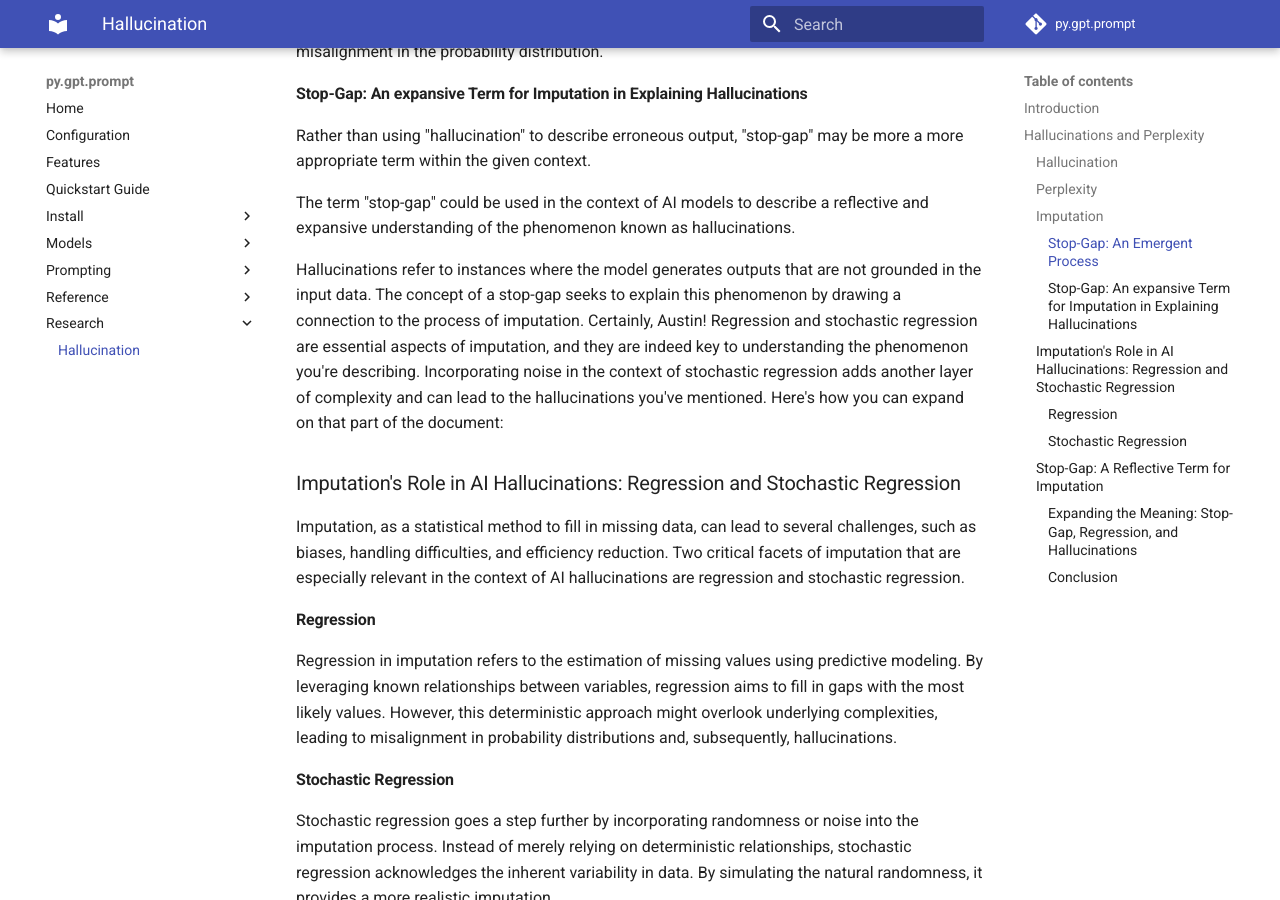
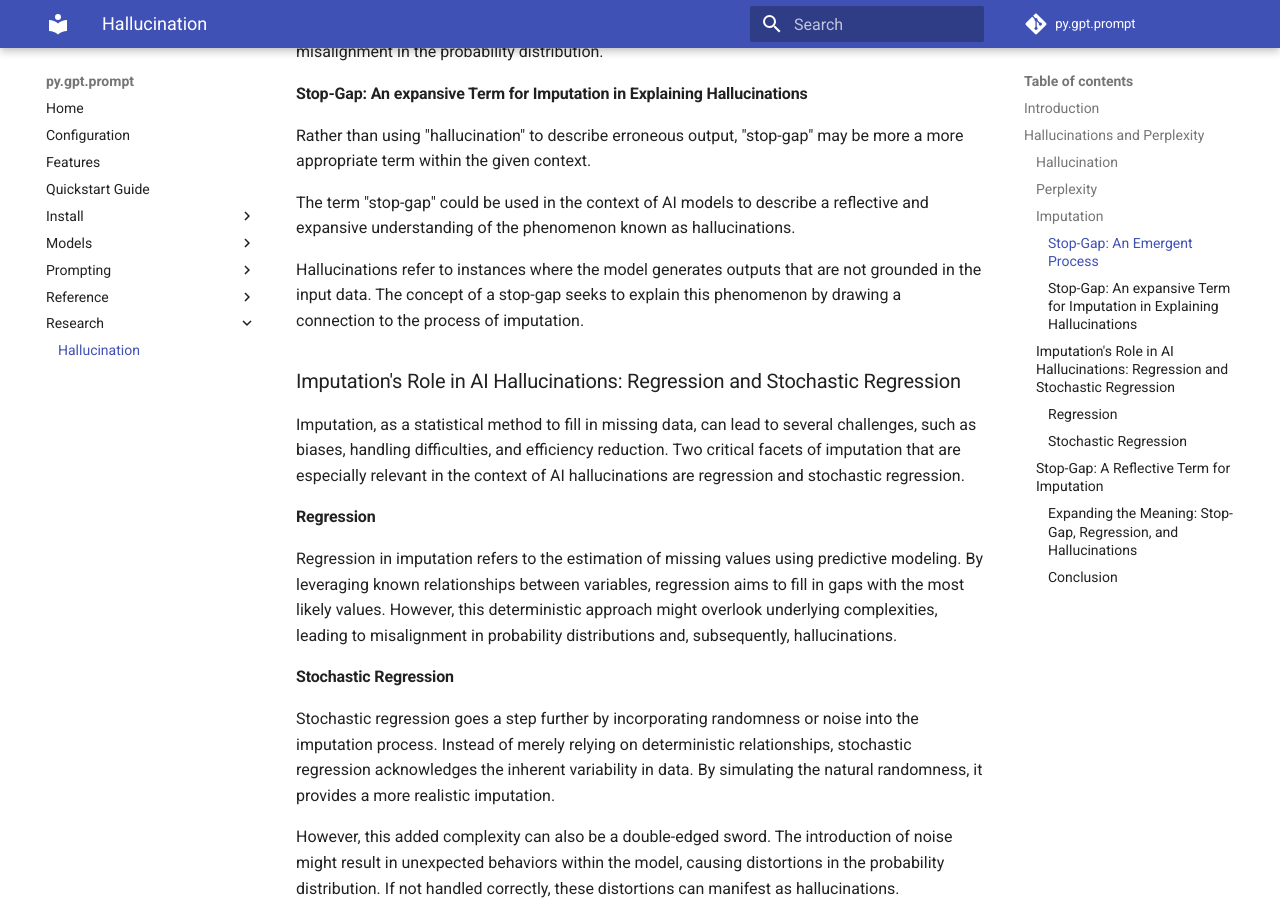
Before and after one commit to teleprint-me/py.gpt.prompt, an MkDocs documentation site: the page built from docs/research/hallucination.md, in a window 1280 px wide and 900 px high, scrolled down 1828 px. Built offline with MkDocs 1.6.1 and Material for MkDocs 9.7.7, drawn with Linux system fonts in a browser that asks for light colours; comment, search, counter and statistics services are not loaded.

Commit message:
docs: Remove GPT's commentary
Signed-off-by: teleprint-me <77757836+teleprint-me@users.noreply.github.com>

```diff
--- a/docs/research/hallucination.md
+++ b/docs/research/hallucination.md
@@ -87,12 +87,7 @@ hallucinations.
 
 Hallucinations refer to instances where the model generates outputs that are not
 grounded in the input data. The concept of a stop-gap seeks to explain this
-phenomenon by drawing a connection to the process of imputation. Certainly,
-Austin! Regression and stochastic regression are essential aspects of
-imputation, and they are indeed key to understanding the phenomenon you're
-describing. Incorporating noise in the context of stochastic regression adds
-another layer of complexity and can lead to the hallucinations you've mentioned.
-Here's how you can expand on that part of the document:
+phenomenon by drawing a connection to the process of imputation.
 
 ### Imputation's Role in AI Hallucinations: Regression and Stochastic Regression
 
```
